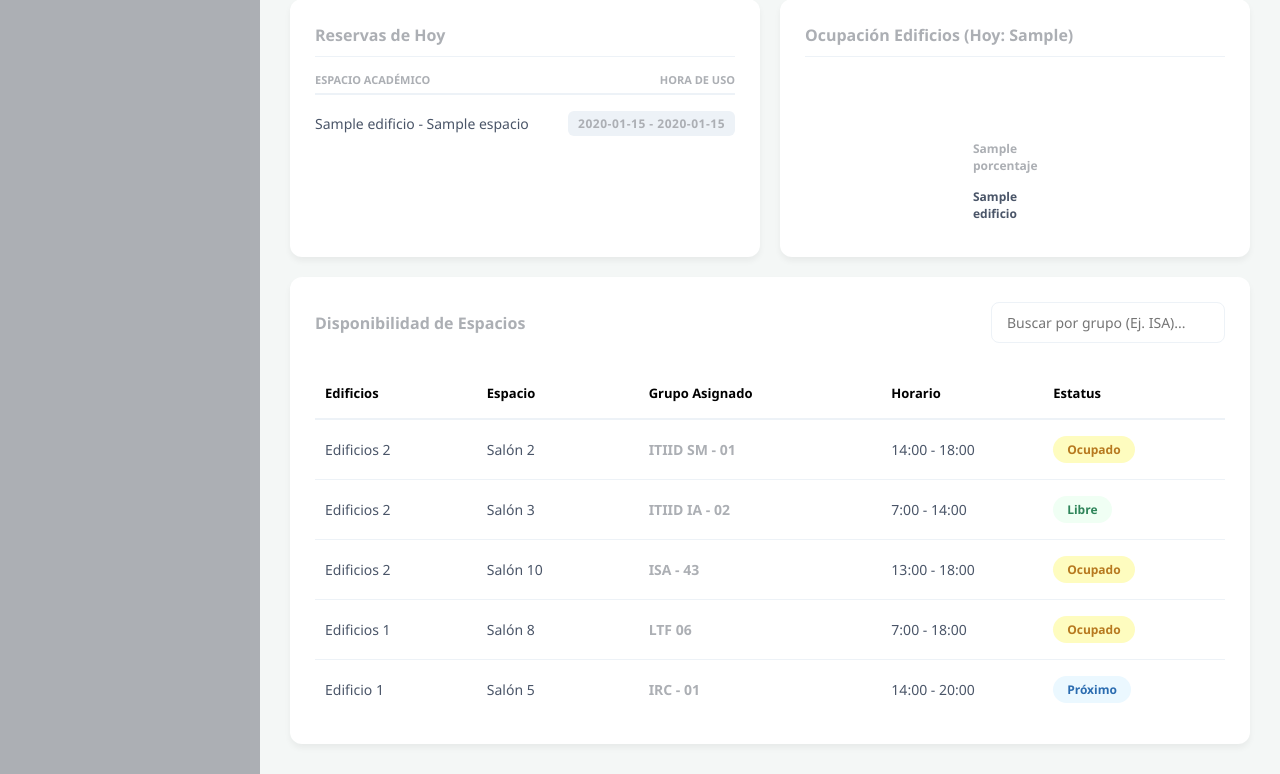
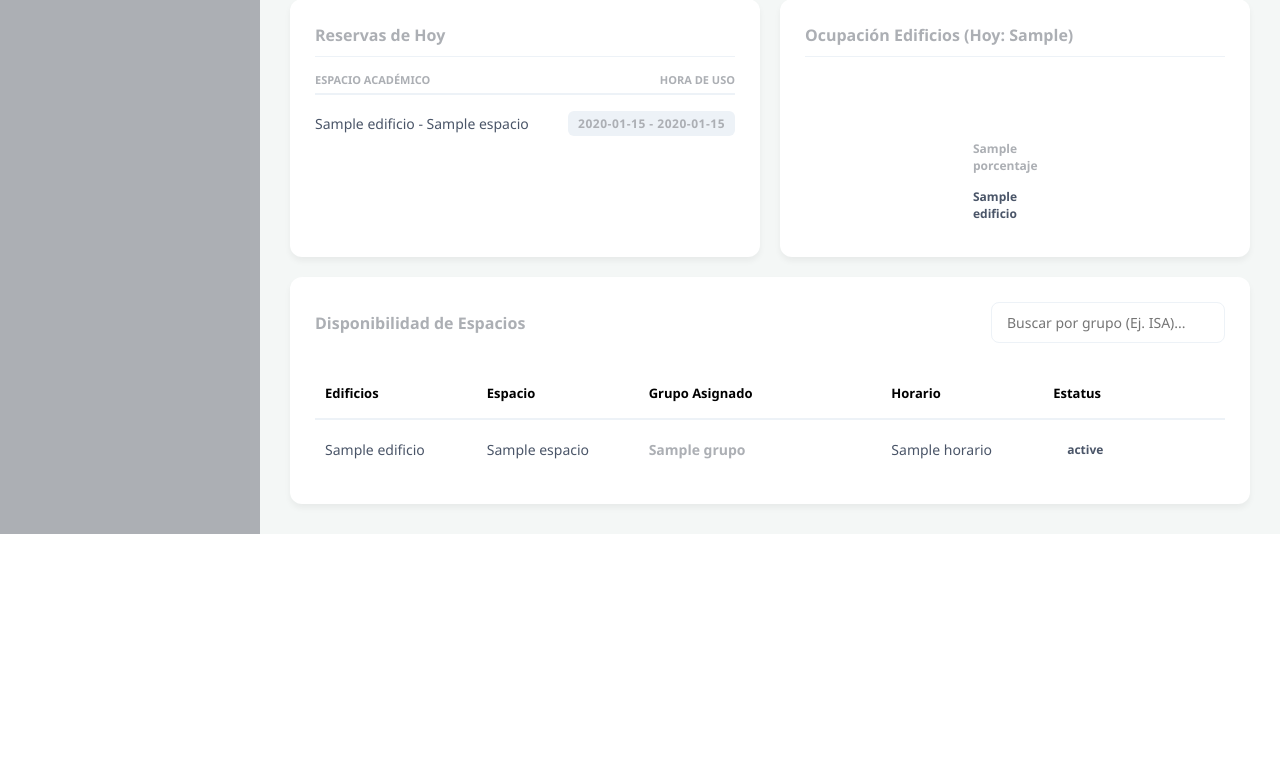
Before and after one commit to AlexRgl21/SIGEA, a Flask app: template templates/principal.html in a window 1280 px wide. Shown: the part 287-1061 px from the top of the page. After the commit the page ends 821 px from the top, so only its background shows below. Run offline with Flask 3, Linux system fonts and the light colour scheme; the template is opened without the code that fills it: most values are stand-ins (such as "Sample title", 1, 10 or a date in 2020).

Commit message:
feat(ui-panel): renderizar tabla dinamica de disponibilidad
- Se reemplazaron las filas estaticas por un ciclo iterativo en Jinja2.
- Se implementaron badges condicionales de colores (CSS) para los estatus Libre, Ocupado y Proximo.
- Se corrigio la sintaxis de interpolacion de variables para mostrar correctamente los datos en pantalla.

```diff
--- a/templates/principal.html
+++ b/templates/principal.html
@@ -84,41 +84,20 @@
                     <div>Horario</div>
                     <div>Estatus</div>
                 </div>
+
+                {% for item in tabla_disponibilidad %}
                 <div class="table-row">
-                    <div>Edificios 2</div>
-                    <div>Salón 2</div>
-                    <div class="fw-bold">ITIID SM - 01</div>
-                    <div>14:00 - 18:00</div>
-                    <div><span class="badge badge-ocupado">Ocupado</span></div>
+                    <div>{{ item.edificio }}</div>
+                    <div>{{ item.espacio }}</div>
+                    <div class="fw-bold">{{ item.grupo }}</div>
+                    <div>{{ item.horario}}</div>
+                    <div><span class="badge {{ item.badge_class }}">{{ item.estatus }}</span></div>
                 </div>
-                <div class="table-row">
-                    <div>Edificios 2</div>
-                    <div>Salón 3</div>
-                    <div class="fw-bold">ITIID IA - 02</div>
-                    <div>7:00 - 14:00</div>
-                    <div><span class="badge badge-disponible">Libre</span></div>
+                {% else %}
+                <div class="table-row" style="grid-template-columns: 1fr; text-align: center;">
+                    <div style="color: #777;">No hay espacios activos registrados.</div>
                 </div>
-                <div class="table-row">
-                    <div>Edificios 2</div>
-                    <div>Salón 10</div>
-                    <div class="fw-bold">ISA - 43</div>
-                    <div>13:00 - 18:00</div>
-                    <div><span class="badge badge-ocupado">Ocupado</span></div>
-                </div>
-                <div class="table-row">
-                    <div>Edificios 1</div>
-                    <div>Salón 8</div>
-                    <div class="fw-bold">LTF 06</div>
-                    <div>7:00 - 18:00</div>
-                    <div><span class="badge badge-ocupado">Ocupado</span></div>
-                </div>
-                <div class="table-row">
-                    <div>Edificio 1</div>
-                    <div>Salón 5</div>
-                    <div class="fw-bold">IRC - 01</div>
-                    <div>14:00 - 20:00</div>
-                    <div><span class="badge badge-proximo">Próximo</span></div>
-                </div>
+                {% endfor %}
             </div>
         </div>
 
```
